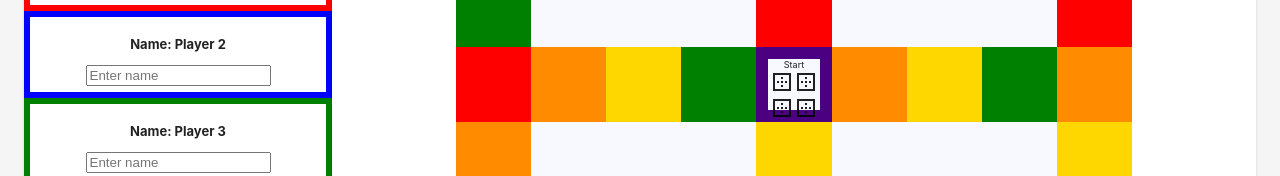
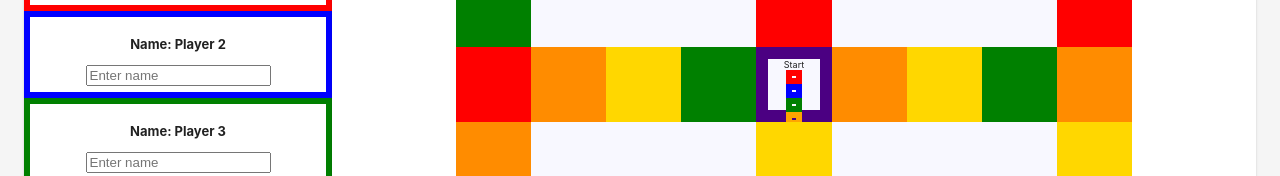
Before and after one commit to GuardiansOfTheCode/trivial-purfuit, a React (Create React App) app in the folder app/: page / in a window 1280 px wide. Shown: the part 254-430 px from the top of the page. Built offline with nearby package versions, Linux system fonts and the light colour scheme.

Commit message:
Updated tokens

```diff
--- a/app/src/components/GameBoard/GameSpace/GameSpace.tsx
+++ b/app/src/components/GameBoard/GameSpace/GameSpace.tsx
@@ -26,6 +26,7 @@ const GameSpace = (props: any) => {
         props.players.map((player: any) => {
             return player.pos[0] === props.pos[0] && player.pos[1] === props.pos[1] ?
                 <Token key={player.id}
+                       playerId={player.id}
                        color={player.tokenColor}
                        totalCakeSlices={player.totalCakeSlices}/> : null;
         }) : null;
--- /dev/null
+++ b/app/src/components/GameBoard/Token/Token.css
@@ -0,0 +1,36 @@
+.Token {
+    height: 5%;
+    width: 5%;
+}
+
+.Token1 {
+    margin: auto;
+    padding: 2%;
+    border-style: solid;
+    border-width: .5vw;
+    border-color: red;
+}
+
+.Token2 {
+    margin: auto;
+    padding: 2%;
+    border-style: solid;
+    border-width: .5vw;
+    border-color: blue;
+}
+
+.Token3 {
+    margin: auto;
+    padding: 2%;
+    border-style: solid;
+    border-width: .5vw;
+    border-color: green;
+}
+
+.Token4 {
+    margin: auto;
+    padding: 2%;
+    border-style: solid;
+    border-width: .5vw;
+    border-color: orange;
+}
--- a/app/src/components/GameBoard/Token/Token.tsx
+++ b/app/src/components/GameBoard/Token/Token.tsx
@@ -1,15 +1,19 @@
-import BorderOuterIcon from '@material-ui/icons/BorderOuter';
+import {Box} from '@material-ui/core';
 import propTypes from 'prop-types';
 import React from 'react';
+import './Token.css';
 
 // TODO: Make Token draggable and droppable
 const Token = (props: any) => {
     return (
-        <BorderOuterIcon/>
+        <Box className={'Token ' + 'Token' + props.playerId}>
+
+        </Box>
     );
 };
 
 Token.propTypes = {
+    playerId: propTypes.number,
     color: propTypes.string,
     totalCakeSlices: propTypes.number
 };
--- a/app/src/containers/App/App.tsx
+++ b/app/src/containers/App/App.tsx
@@ -1,8 +1,5 @@
 import {Container, Grid} from '@material-ui/core';
 import React, {useState} from 'react';
-import {Answer} from '../../common/models/Answer';
-import {Question} from '../../common/models/Question';
-import {QuestionCard} from '../../common/models/QuestionCard';
 import {GameManagerService} from '../../common/services/GameManagerService';
 import GameBoard from '../../components/GameBoard/GameBoard';
 import GameControl from '../../components/GameControl/GameControl';
```
